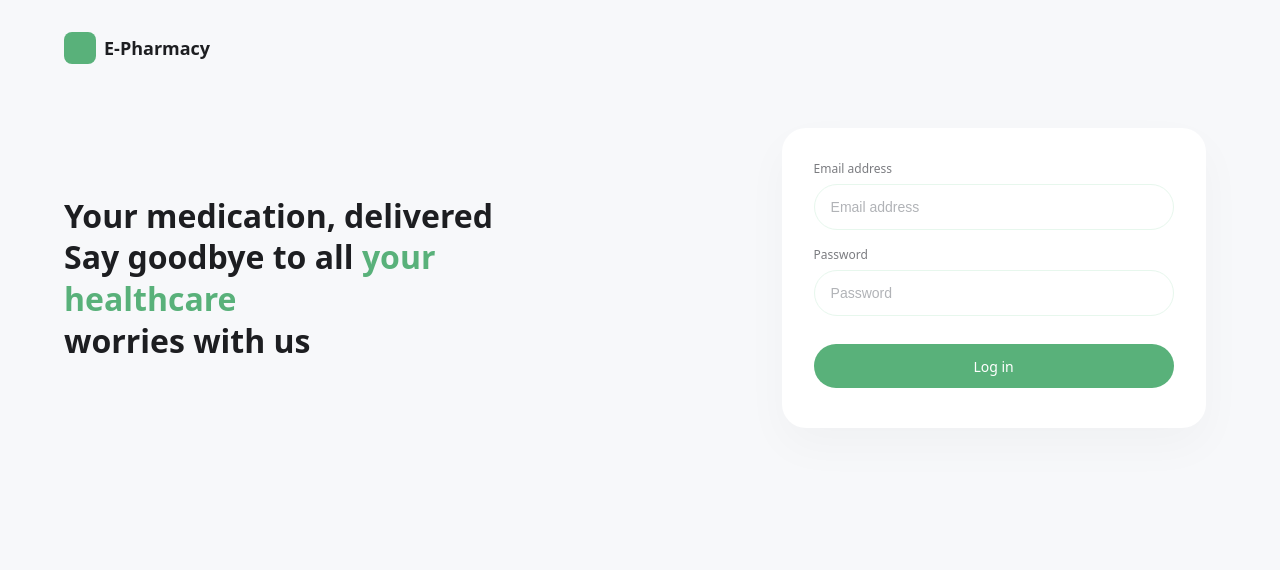
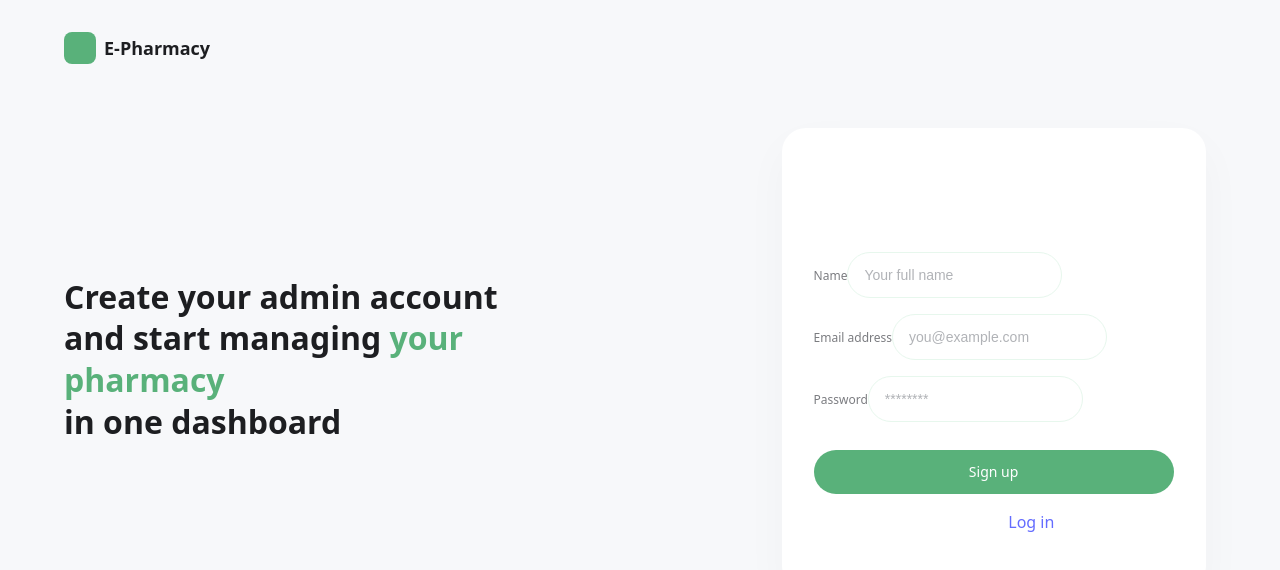
Before and after one commit to GencSerhat/epharmacy-dashboard, a React app in the folder frontend/: page /register in a window 1280 px wide. Before the commit this address led to /login. Shown: the top 570 px of the page. Built offline with nearby package versions, Linux system fonts and the light colour scheme; no server answers; the HTML template or start-up script is replaced by a standard one.

Commit message:
backend veriler düzenlendi

```diff
--- a/frontend/src/App.jsx
+++ b/frontend/src/App.jsx
@@ -7,6 +7,7 @@ import OrdersPage from "./pages/OrdersPage/OrdersPage.jsx";
 import ProductsPage from "./pages/ProductsPage/ProductsPage.jsx";
 import SuppliersPage from "./pages/SuppliersPage/SuppliersPage.jsx";
 import CustomersPage from "./pages/CustomersPage/CustomersPage.jsx";
+import RegisterPage from "./pages/RegisterPage/RegisterPage.jsx";
 function App() {
   return (
     <Routes>
@@ -15,6 +16,7 @@ function App() {
 
 
       <Route path="/login" element={<LoginPage />} />
+      <Route path="/register" element={<RegisterPage />} />
 
 
       <Route
--- a/frontend/src/components/LoginForm/LoginForm.jsx
+++ b/frontend/src/components/LoginForm/LoginForm.jsx
@@ -1,19 +1,18 @@
-import {useForm} from "react-hook-form";
+import { useForm } from "react-hook-form";
 import { yupResolver } from "@hookform/resolvers/yup";
 import * as yup from "yup";
 import styles from "./LoginForm.module.css";
-
-
+import { Link } from "react-router-dom";
 
 const loginSchema = yup.object({
-    email:yup
+  email: yup
     .string()
     .required("Email is required")
     .email("Please enter valid email"),
-    password:yup
+  password: yup
     .string()
     .required("Password is erquired")
-    .min(6,"Password must be at least 6 characters"),
+    .min(6, "Password must be at least 6 characters"),
 });
 
 function LoginForm({ onSubmit }) {
@@ -29,15 +28,14 @@ function LoginForm({ onSubmit }) {
     },
   });
   const handleFormSubmit = async (data) => {
-
     if (onSubmit) {
       await onSubmit(data);
     } else {
-
       console.log("Login form data:", data);
     }
   };
   return (
+    <>
       <form className={styles.Form} onSubmit={handleSubmit(handleFormSubmit)}>
         <div className={styles.InputGroup}>
           <label className={styles.Label} htmlFor="email">
@@ -82,7 +80,14 @@ function LoginForm({ onSubmit }) {
         >
           {isSubmitting ? "Logging in..." : "Log in"}
         </button>
+        <p className={styles.SwitchAuthText}>
+          Don’t have an account?{" "}
+          <Link to="/register" className={styles.SwitchAuthLink}>
+            Sign up
+          </Link>
+        </p>
       </form>
+    </>
   );
 }
 export default LoginForm;
--- /dev/null
+++ b/frontend/src/components/RegisterForm/RegisterForm.jsx
@@ -0,0 +1,89 @@
+import { useState } from "react";
+import styles from "../LoginForm/LoginForm.module.css";
+
+function RegisterForm({ onSubmit, serverError }) {
+  const [formValues, setFormValues] = useState({
+    name: "",
+    email: "",
+    password: "",
+  });
+
+  const [localError, setLocalError] = useState("");
+
+  const handleChange = (event) => {
+    const { name, value } = event.target;
+    setFormValues((prev) => ({
+      ...prev,
+      [name]: value,
+    }));
+  };
+
+  const handleSubmit = (event) => {
+    event.preventDefault();
+    setLocalError("");
+
+    if (!formValues.name || !formValues.email || !formValues.password) {
+      setLocalError("All fields are required");
+      return;
+    }
+
+    if (formValues.password.length < 6) {
+      setLocalError("Password must be at least 6 characters");
+      return;
+    }
+
+    onSubmit(formValues);
+  };
+
+  return (
+    <form className={styles.Form} onSubmit={handleSubmit}>
+      <h2 className={styles.FormTitle}>Create an account</h2>
+
+      <label className={styles.Label}>
+        Name
+        <input
+          className={styles.Input}
+          type="text"
+          name="name"
+          value={formValues.name}
+          onChange={handleChange}
+          placeholder="Your full name"
+        />
+      </label>
+
+      <label className={styles.Label}>
+        Email address
+        <input
+          className={styles.Input}
+          type="email"
+          name="email"
+          value={formValues.email}
+          onChange={handleChange}
+          placeholder="you@example.com"
+        />
+      </label>
+
+      <label className={styles.Label}>
+        Password
+        <input
+          className={styles.Input}
+          type="password"
+          name="password"
+          value={formValues.password}
+          onChange={handleChange}
+          placeholder="********"
+        />
+      </label>
+
+      {(localError || serverError) && (
+        <p className={styles.ErrorText}>{localError || serverError}</p>
+      )}
+
+      <button type="submit" className={styles.SubmitButton}>
+        Sign up
+      </button>
+    </form>
+  );
+}
+
+export default RegisterForm;
--- /dev/null
+++ b/frontend/src/pages/RegisterPage/RegisterPage.jsx
@@ -0,0 +1,72 @@
+import { useState } from "react";
+import { useNavigate, Link } from "react-router-dom";
+import styles from "../LoginPage/LoginPage.module.css";
+import RegisterForm from "../../components/RegisterForm/RegisterForm.jsx";
+import { register } from "../../services/authService.js";
+
+function RegisterPage() {
+  const navigate = useNavigate();
+  const [serverError, setServerError] = useState("");
+
+  const handleRegister = async (formData) => {
+    try {
+      setServerError("");
+
+      const data = await register(formData);
+
+      if (data?.token) {
+        localStorage.setItem("accessToken", data.token);
+      }
+
+      // Başarılıysa direkt dashboard'a
+      navigate("/dashboard");
+    } catch (error) {
+      console.error("Register error:", error);
+      const message =
+        error?.response?.data?.message ||
+        "Registration failed. Please check your information and try again.";
+      setServerError(message);
+    }
+  };
+
+  return (
+    <div className={styles.LoginPage}>
+      <div className={styles.Container}>
+        <header className={styles.Header}>
+          <div className={styles.Logo}>
+            <span className={styles.LogoIcon} />
+            <span className={styles.LogoText}>E-Pharmacy</span>
+          </div>
+        </header>
+
+        <main className={styles.Main}>
+          <section className={styles.Left}>
+            <h1 className={styles.Headline}>
+              Create your admin account
+              <br />
+              and start managing{" "}
+              <span className={styles.Highlight}>your pharmacy</span>
+              <br />
+              in one dashboard
+            </h1>
+          </section>
+
+          <section className={styles.Right}>
+            <div className={styles.FormCard}>
+              <RegisterForm onSubmit={handleRegister} serverError={serverError} />
+
+              <p className={styles.SwitchAuthText}>
+                Already have an account?{" "}
+                <Link to="/login" className={styles.SwitchAuthLink}>
+                  Log in
+                </Link>
+              </p>
+            </div>
+          </section>
+        </main>
+      </div>
+    </div>
+  );
+}
+
+export default RegisterPage;
--- a/frontend/src/services/api.js
+++ b/frontend/src/services/api.js
@@ -1,7 +1,7 @@
 import axios from "axios";
 //backend bağlantı
 const BASE_URL = import.meta.env.VITE_API_URL || "http://localhost:5000/api";
-
+console.log("🔗 API BASE_URL:", BASE_URL);   // ⬅⬅ BUNU EKLE
 const api = axios.create({
   baseURL: BASE_URL,
 });
--- a/frontend/src/services/authService.js
+++ b/frontend/src/services/authService.js
@@ -1,4 +1,11 @@
 import api from "./api.js";
+
+
+// Register
+export async function register(payload) {
+  const { data } = await api.post("/user/register", payload);
+  return data; // { token, user }
+}
 
 export async function login(credentials) {
 
```
Also changed, not shown: frontend/src/components/RegisterForm/RegisterForm.module.css (added), frontend/src/pages/RegisterPage/RegisterPage.module.css (added). Lines whose indentation alone changed are shown as unchanged.
